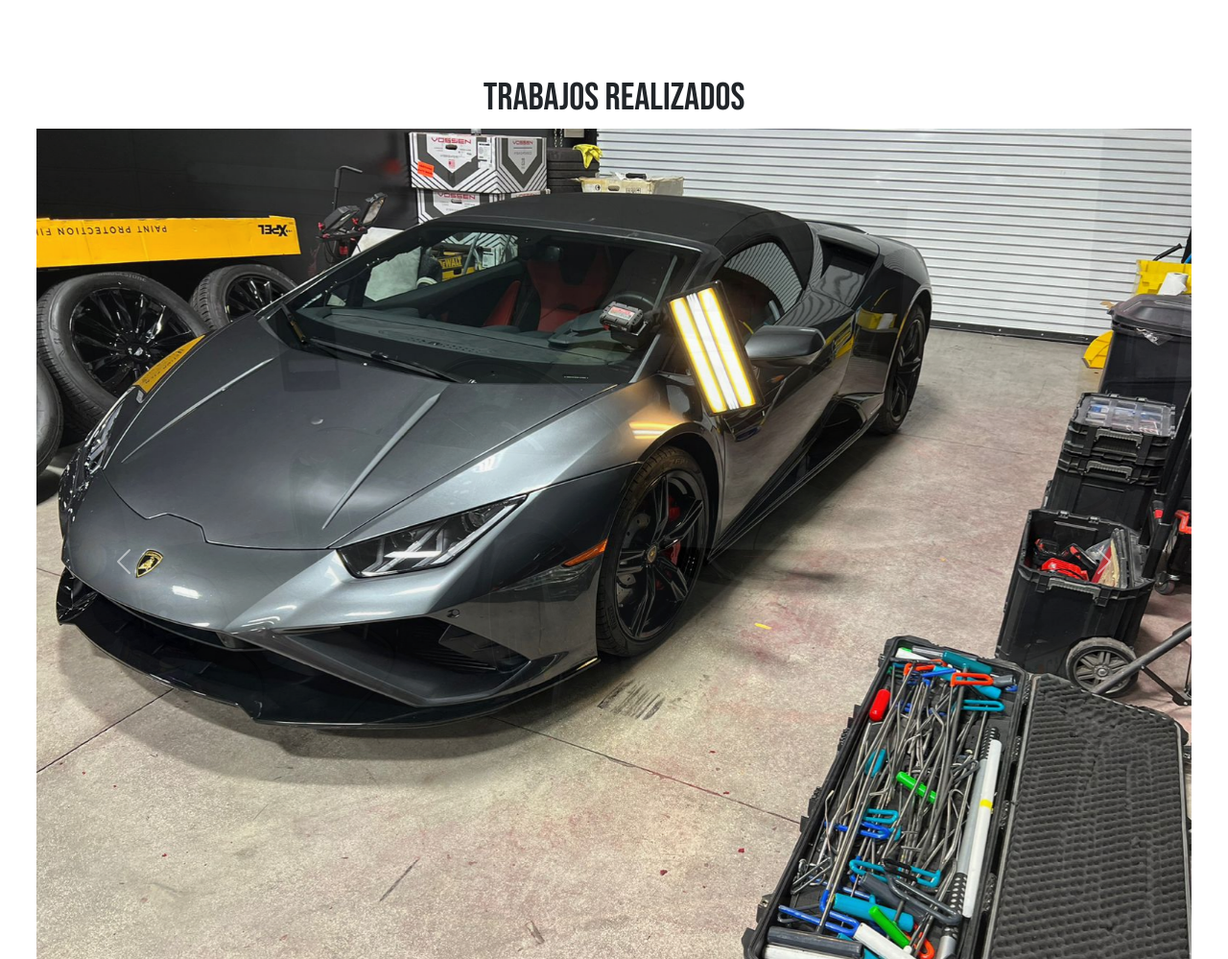
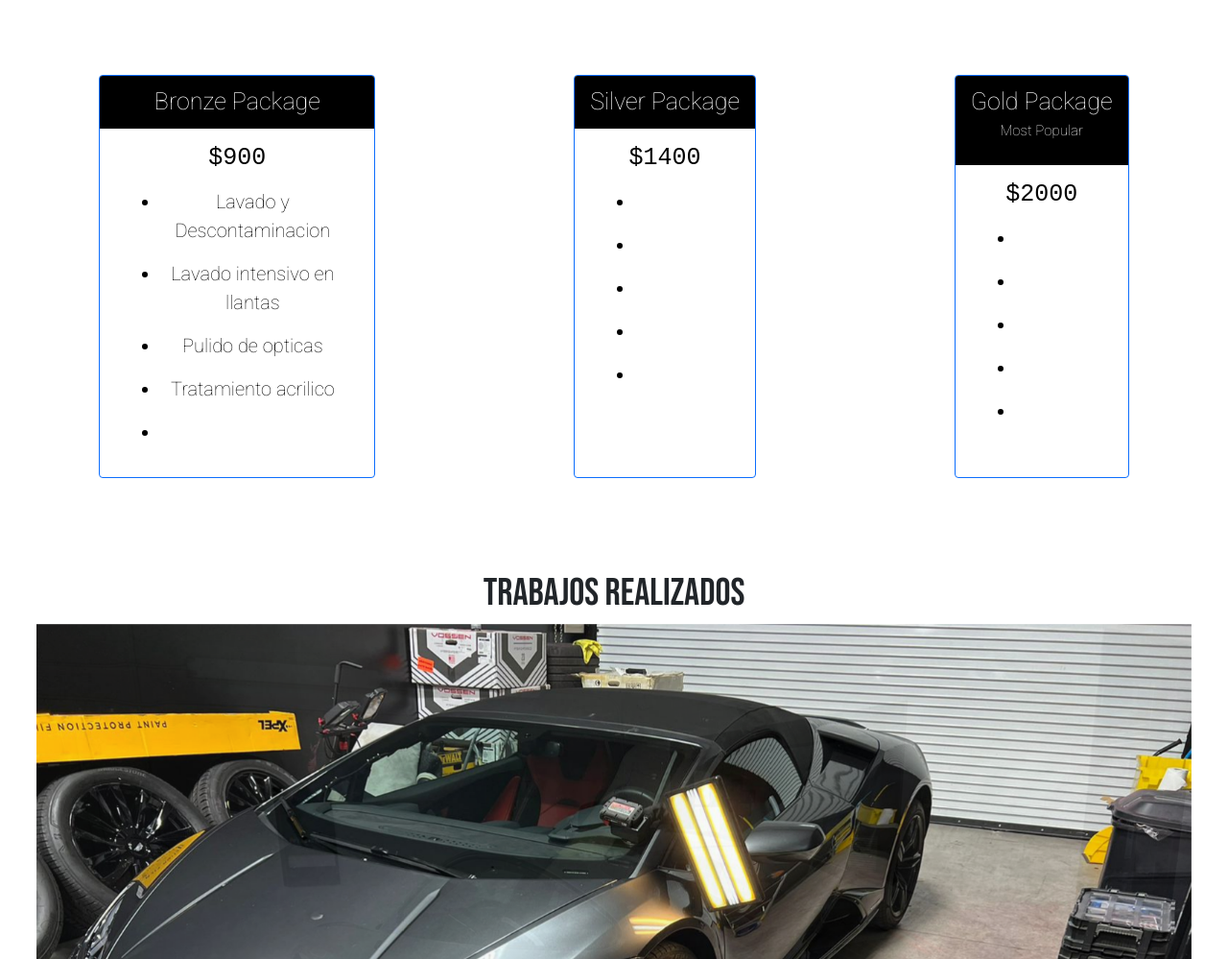
Before and after one commit to jona-f/Maniatic-S, a plain HTML site: page index.html in a window 1280 px wide. Shown: the part 1801-2800 px from the top of the page at 96% size. Drawn offline with nearby package versions, Linux system fonts and the light colour scheme; a script that the page names is missing; a web font is replaced by a local one.

Commit message:
se agregan cards

```diff
--- a/index.html
+++ b/index.html
@@ -19,8 +19,9 @@
     href="https://fonts.googleapis.com/css2?family=Bebas+Neue&family=Chau+Philomene+One&family=Roboto:wght@100&display=swap"
     rel="stylesheet">
     <script src="https://kit.fontawesome.com/6fa2f1a717.js" crossorigin="anonymous"></script>
+    <link rel="icon" type="image/jpg" href="./img/logo.jpg"/>
     <link rel="stylesheet" href="style.css">
-    <title>Maniatic's Shine</title>
+    <title>Maniatic Shine</title>
 </head>
 
 <body>
@@ -30,7 +31,7 @@
                 <i class="fa fa-bars fa-2x"></i>
             </div>
             <div class="logo">
-                Maniatic's Shine
+                Maniatic Shine
             </div>
             <div class="menu">
                 <ul>
@@ -171,6 +172,52 @@
             </div>
         </section>
 
+        <!-- CARDS PROMO -->
+
+        <section class="cards">
+            <div class="card border-primary mb-3"  style="max-width: 18rem;">
+                <div class="card-header">Bronze Package</div>
+                <div class="card-body text-primary">
+                <h5 class="card-title">$900</h5>
+                <ul>
+                    <li>Lavado y Descontaminacion</li>
+                    <li>Lavado intensivo en llantas</li>
+                    <li>Pulido de opticas</li>
+                    <li>Tratamiento acrilico</li>
+                    <li></li>
+                </ul>
+                </div>
+            </div>
+            <div class="card border-primary mb-3" style="max-width: 18rem;">
+                <div class="card-header">Silver Package</div>
+                <div class="card-body text-primary">
+                <h5 class="card-title">$1400</h5>
+                <ul>
+                    <li></li>
+                    <li></li>
+                    <li></li>
+                    <li></li>
+                    <li></li>
+                </ul>
+                </div>
+            </div>
+            <div class="card border-primary mb-3" style="max-width: 18rem;">
+                <div class="card-header">Gold Package
+                    <p class="card-most">Most Popular</p>
+                </div>
+                <div class="card-body text-primary">
+                <h5 class="card-title">$2000</h5>
+                <ul>
+                    <li></li>
+                    <li></li>
+                    <li></li>
+                    <li></li>
+                    <li></li>
+                </ul>
+                </div>
+            </div>
+        </section>
+
         <!-- TRABAJOS REALIZADOS CARRUSEL -->
         <section class="realizados" id="realizados">
             <div class="content">
@@ -238,7 +285,7 @@
                     </div>
                     <div class="field">
                         <label for="message">Mensaje</label>
-                        <input type="text" name="message" id="message">
+                        <input class="mensajes" type="text" name="message" id="message">
                     </div>
                     <div class="field">
                         <label for="email_id">Email</label>
--- a/style.css
+++ b/style.css
@@ -14,8 +14,9 @@ body {
 header {
     width: 100%;
     height: 100vh;
-    background: url(./img/fondo.jpg) no-repeat 50% 50%;
-    background-size: cover;
+    background: url(./img/fondo.jpg);
+    background-size:cover;
+    background-repeat: no-repeat;
 }
 
 .content {
@@ -163,7 +164,7 @@ nav ul li a {
 }
 
 .redes a {
-    font-size: 30px;
+    font-size: 50px;
     color: white;
 }
 /* footer */
@@ -207,7 +208,8 @@ nav ul li a {
 
 .field input {
     display: block;
-    min-width: 250px;
+    min-width: 500px;
+    min-height: 50px;
     line-height: 1.5;
     font-size: 14px;
 }
@@ -223,8 +225,8 @@ input[type="submit"] {
 
 .mapa {
     align-items: center;
-    width: 300px;
-    height: 300px;
+    width: 500px;
+    height: 350px;
 }
 
 @media (max-width: 768px) {
@@ -233,4 +235,43 @@ input[type="submit"] {
         justify-content: space-around;
         margin: 20px;
     }
+
+    .field input {
+        min-width: 300px;
+    }
 }
+
+/* section cards */
+
+.cards {
+    display: flex;
+    justify-content: space-around;
+}
+
+.card-title {
+    font-family: 'Courier New';
+    color: #000;
+    text-align: center;
+    font-size: 25px;
+}
+
+.card-header {
+    background-color: black;
+    font-family: 'Roboto';
+    color: white;
+    font-size: 25px;
+    text-align: center;
+}
+
+.card-most {
+    font-size: 15px;
+    text-align: center;
+}
+
+.card-body ul li {
+    margin: 15px;
+    font-family: 'Roboto';
+    color: #000;
+    font-size: 20px;
+    text-align: center;
+}
```
Also changed, not shown: img/ig.png (deleted), img/logo.jpg (added), img/mail.png (deleted), img/wp.png (deleted), 1 other file.
